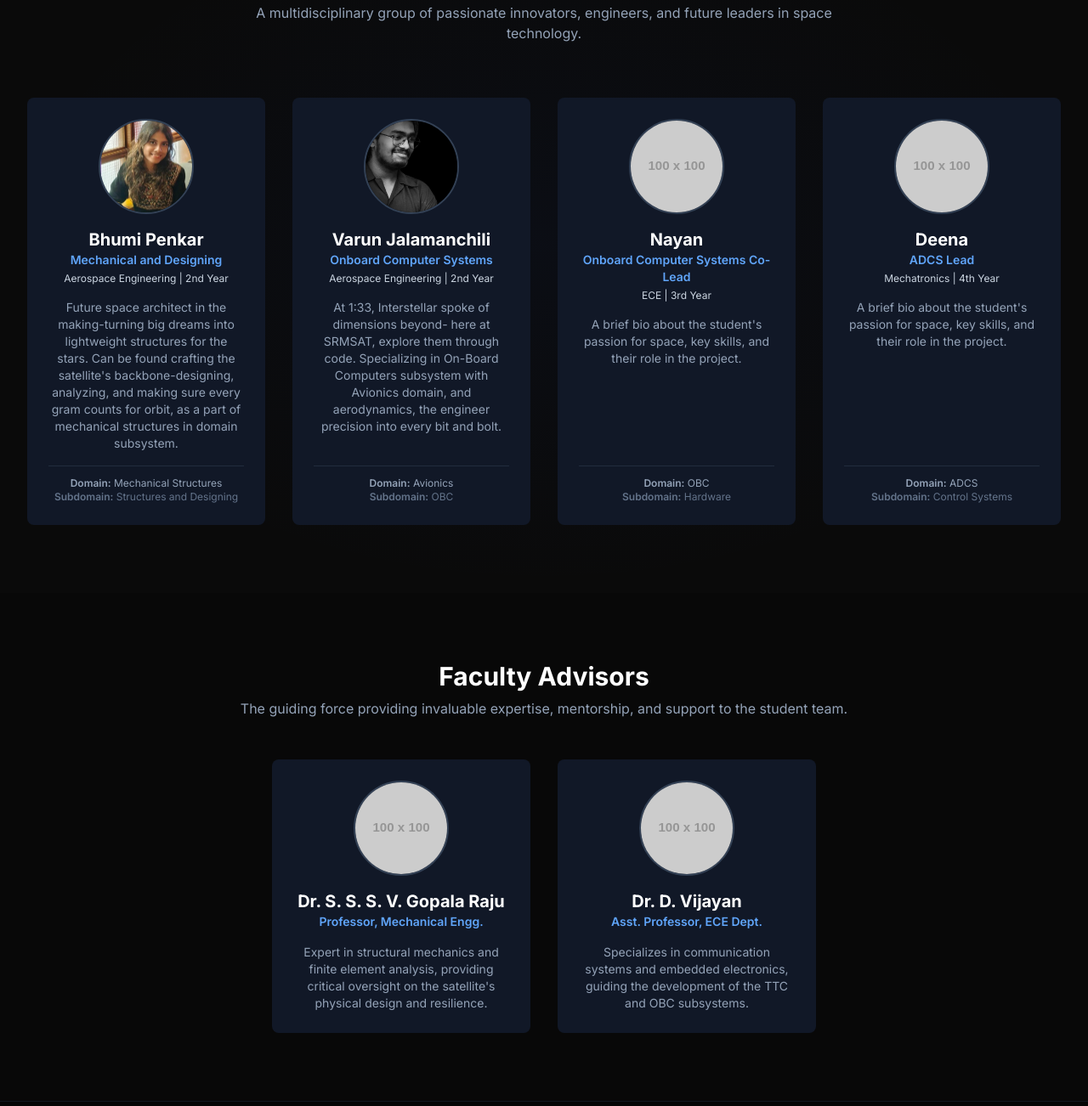
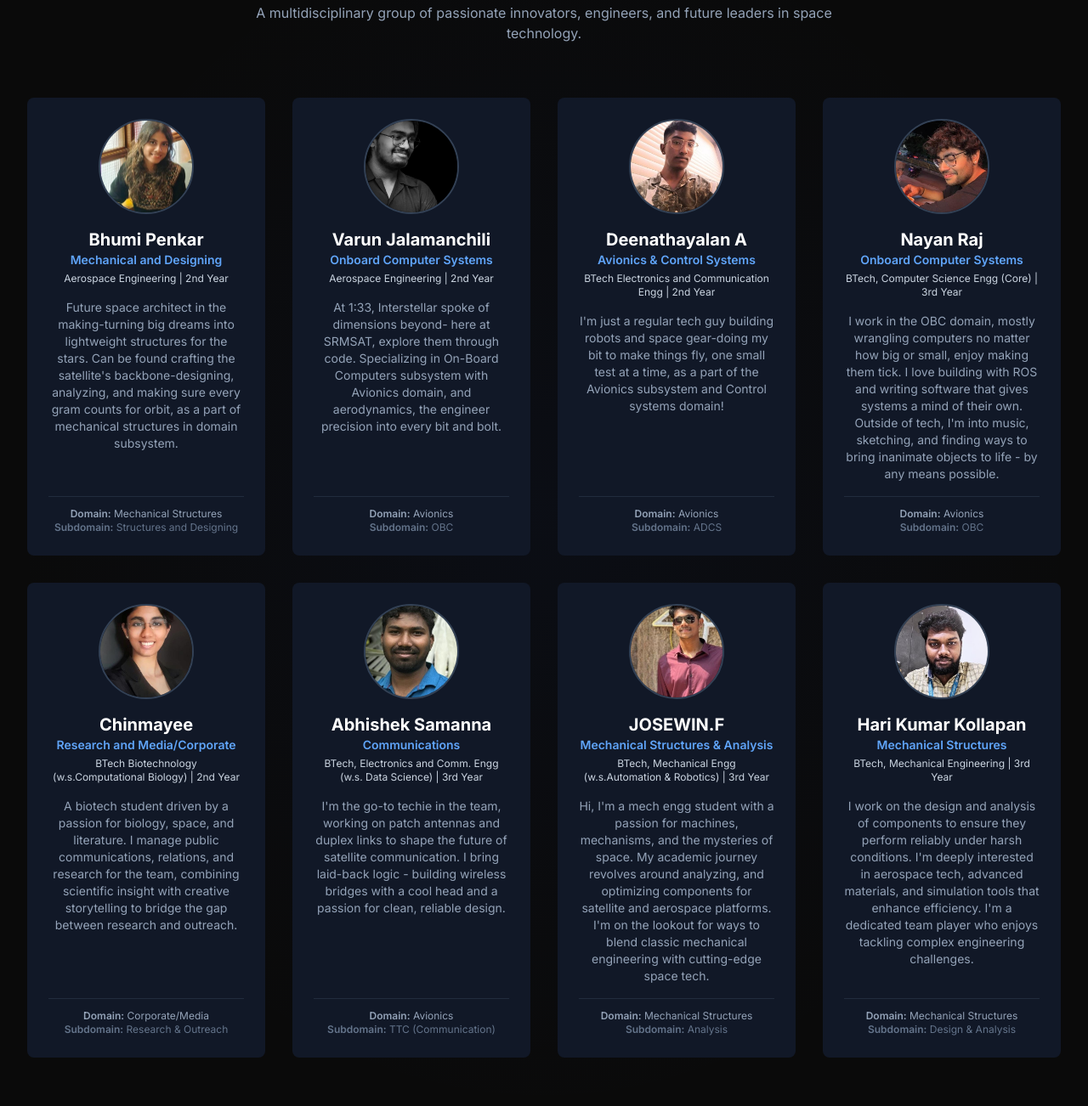
Before and after one commit to varunjalamanchili/SRMSAT2, a plain HTML site: page team.html in a window 1280 px wide. Shown: the part 498-1800 px from the top of the page at 85% size. Drawn offline with nearby package versions, Linux system fonts and the light colour scheme; placeholder pictures from the web are drawn by us.

Commit message:
Add files via upload

```diff
--- a/team.html
+++ b/team.html
@@ -102,7 +102,7 @@
                     <div class="team-card rounded-lg p-6 flex flex-col text-center">
                         <img class="w-28 h-28 rounded-full mx-auto mb-4 border-2 border-slate-700 object-cover" src="varun.jpg" alt="Varun">
                         <h3 class="text-xl font-bold text-white">Varun Jalamanchili</h3>
-                        <p class="text-blue-400 font-semibold text-sm">Onboard Computer Systems </p>
+                        <p class="text-blue-400 font-semibold text-sm">Onboard Computer Systems</p>
                         <p class="text-slate-300 text-xs mt-1">Aerospace Engineering | 2nd Year</p>
                         <p class="text-slate-400 mt-4 text-sm flex-grow">At 1:33, Interstellar spoke of dimensions beyond- here at SRMSAT, explore them through code. Specializing in On-Board Computers subsystem with Avionics domain, and aerodynamics, the engineer precision into every bit and bolt.</p>
                         <div class="mt-4 pt-3 border-t border-slate-700/50 text-xs">
@@ -111,33 +111,84 @@
                         </div>
                     </div>
 
-                    <!-- Team Member Card: Nayan -->
+                    <!-- Team Member Card: Deenathayalan A -->
                     <div class="team-card rounded-lg p-6 flex flex-col text-center">
-                        <img class="w-28 h-28 rounded-full mx-auto mb-4 border-2 border-slate-700" src="https://placehold.co/100x100/1e293b/ffffff?text=Nayan" alt="Nayan">
-                        <h3 class="text-xl font-bold text-white">Nayan</h3>
-                        <p class="text-blue-400 font-semibold text-sm">Onboard Computer Systems Co-Lead</p>
-                        <p class="text-slate-300 text-xs mt-1">ECE | 3rd Year</p>
-                        <p class="text-slate-400 mt-4 text-sm flex-grow">A brief bio about the student's passion for space, key skills, and their role in the project.</p>
+                        <img class="w-28 h-28 rounded-full mx-auto mb-4 border-2 border-slate-700 object-cover" src="deena.jpg" alt="Deenathayalan A">
+                        <h3 class="text-xl font-bold text-white">Deenathayalan A</h3>
+                        <p class="text-blue-400 font-semibold text-sm">Avionics & Control Systems</p>
+                        <p class="text-slate-300 text-xs mt-1">BTech Electronics and Communication Engg | 2nd Year</p>
+                        <p class="text-slate-400 mt-4 text-sm flex-grow">I'm just a regular tech guy building robots and space gear-doing my bit to make things fly, one small test at a time, as a part of the Avionics subsystem and Control systems domain!</p>
                         <div class="mt-4 pt-3 border-t border-slate-700/50 text-xs">
-                            <p class="text-slate-400"><strong class="font-semibold">Domain:</strong> OBC</p>
-                            <p class="text-slate-500"><strong class="font-semibold">Subdomain:</strong> Hardware</p>
+                            <p class="text-slate-400"><strong class="font-semibold">Domain:</strong> Avionics</p>
+                            <p class="text-slate-500"><strong class="font-semibold">Subdomain:</strong> ADCS</p>
                         </div>
                     </div>
 
-                    <!-- Team Member Card: Deena -->
+                    <!-- Team Member Card: Nayan Raj -->
                     <div class="team-card rounded-lg p-6 flex flex-col text-center">
-                        <img class="w-28 h-28 rounded-full mx-auto mb-4 border-2 border-slate-700" src="https://placehold.co/100x100/1e293b/ffffff?text=Deena" alt="Deena">
-                        <h3 class="text-xl font-bold text-white">Deena</h3>
-                        <p class="text-blue-400 font-semibold text-sm">ADCS Lead</p>
-                        <p class="text-slate-300 text-xs mt-1">Mechatronics | 4th Year</p>
-                        <p class="text-slate-400 mt-4 text-sm flex-grow">A brief bio about the student's passion for space, key skills, and their role in the project.</p>
+                        <img class="w-28 h-28 rounded-full mx-auto mb-4 border-2 border-slate-700 object-cover" src="NAYAN%20.jpg" alt="Nayan Raj">
+                        <h3 class="text-xl font-bold text-white">Nayan Raj</h3>
+                        <p class="text-blue-400 font-semibold text-sm">Onboard Computer Systems</p>
+                        <p class="text-slate-300 text-xs mt-1">BTech, Computer Science Engg (Core) | 3rd Year</p>
+                        <p class="text-slate-400 mt-4 text-sm flex-grow">I work in the OBC domain, mostly wrangling computers no matter how big or small, enjoy making them tick. I love building with ROS and writing software that gives systems a mind of their own. Outside of tech, I'm into music, sketching, and finding ways to bring inanimate objects to life - by any means possible.</p>
                         <div class="mt-4 pt-3 border-t border-slate-700/50 text-xs">
-                            <p class="text-slate-400"><strong class="font-semibold">Domain:</strong> ADCS</p>
-                            <p class="text-slate-500"><strong class="font-semibold">Subdomain:</strong> Control Systems</p>
+                            <p class="text-slate-400"><strong class="font-semibold">Domain:</strong> Avionics</p>
+                            <p class="text-slate-500"><strong class="font-semibold">Subdomain:</strong> OBC</p>
                         </div>
                     </div>
 
-                    <!-- And so on for the rest of the team... -->
+                    <!-- Team Member Card: Chinmayee -->
+                    <div class="team-card rounded-lg p-6 flex flex-col text-center">
+                        <img class="w-28 h-28 rounded-full mx-auto mb-4 border-2 border-slate-700 object-cover" src="CHINMAYEE.jpg" alt="Chinmayee Bhattacharjee
+                    ">
+                        <h3 class="text-xl font-bold text-white">Chinmayee</h3>
+                        <p class="text-blue-400 font-semibold text-sm">Research and Media/Corporate</p>
+                        <p class="text-slate-300 text-xs mt-1">BTech Biotechnology (w.s.Computational Biology) | 2nd Year</p>
+                        <p class="text-slate-400 mt-4 text-sm flex-grow">A biotech student driven by a passion for biology, space, and literature. I manage public communications, relations, and research for the team, combining scientific insight with creative storytelling to bridge the gap between research and outreach.</p>
+                        <div class="mt-4 pt-3 border-t border-slate-700/50 text-xs">
+                            <p class="text-slate-400"><strong class="font-semibold">Domain:</strong> Corporate/Media</p>
+                            <p class="text-slate-500"><strong class="font-semibold">Subdomain:</strong> Research & Outreach</p>
+                        </div>
+                    </div>
+
+                    <!-- Team Member Card: Abhishek Samanna -->
+                    <div class="team-card rounded-lg p-6 flex flex-col text-center">
+                        <img class="w-28 h-28 rounded-full mx-auto mb-4 border-2 border-slate-700 object-cover" src="ABHISHEK.jpg" alt="Abhishek Samanna">
+                        <h3 class="text-xl font-bold text-white">Abhishek Samanna</h3>
+                        <p class="text-blue-400 font-semibold text-sm">Communications </p>
+                        <p class="text-slate-300 text-xs mt-1">BTech, Electronics and Comm. Engg (w.s. Data Science) | 3rd Year</p>
+                        <p class="text-slate-400 mt-4 text-sm flex-grow">I'm the go-to techie in the team, working on patch antennas and duplex links to shape the future of satellite communication. I bring laid-back logic - building wireless bridges with a cool head and a passion for clean, reliable design.</p>
+                        <div class="mt-4 pt-3 border-t border-slate-700/50 text-xs">
+                            <p class="text-slate-400"><strong class="font-semibold">Domain:</strong> Avionics</p>
+                            <p class="text-slate-500"><strong class="font-semibold">Subdomain:</strong> TTC (Communication)</p>
+                        </div>
+                    </div>
+
+                    <!-- Team Member Card: JOSEWIN F -->
+                    <div class="team-card rounded-lg p-6 flex flex-col text-center">
+                        <img class="w-28 h-28 rounded-full mx-auto mb-4 border-2 border-slate-700 object-cover" src="JOSEWIN%20F.jpg" alt="JOSEWIN F">
+                        <h3 class="text-xl font-bold text-white">JOSEWIN.F</h3>
+                        <p class="text-blue-400 font-semibold text-sm">Mechanical Structures & Analysis</p>
+                        <p class="text-slate-300 text-xs mt-1">BTech, Mechanical Engg (w.s.Automation & Robotics) | 3rd Year</p>
+                        <p class="text-slate-400 mt-4 text-sm flex-grow">Hi, I'm a mech engg student with a passion for machines, mechanisms, and the mysteries of space. My academic journey revolves around analyzing, and optimizing components for satellite and aerospace platforms. I'm on the lookout for ways to blend classic mechanical engineering with cutting-edge space tech.</p>
+                        <div class="mt-4 pt-3 border-t border-slate-700/50 text-xs">
+                            <p class="text-slate-400"><strong class="font-semibold">Domain:</strong> Mechanical Structures</p>
+                            <p class="text-slate-500"><strong class="font-semibold">Subdomain:</strong> Analysis</p>
+                        </div>
+                    </div>
+
+                    <!-- Team Member Card: Hari Kumar Kollapan -->
+                    <div class="team-card rounded-lg p-6 flex flex-col text-center">
+                        <img class="w-28 h-28 rounded-full mx-auto mb-4 border-2 border-slate-700 object-cover" src="HARI.jpg" alt="Hari Kumar Kollapan">
+                        <h3 class="text-xl font-bold text-white">Hari Kumar Kollapan</h3>
+                        <p class="text-blue-400 font-semibold text-sm">Mechanical Structures</p>
+                        <p class="text-slate-300 text-xs mt-1">BTech, Mechanical Engineering | 3rd Year</p>
+                        <p class="text-slate-400 mt-4 text-sm flex-grow">I work on the design and analysis of components to ensure they perform reliably under harsh conditions. I'm deeply interested in aerospace tech, advanced materials, and simulation tools that enhance efficiency. I'm a dedicated team player who enjoys tackling complex engineering challenges.</p>
+                        <div class="mt-4 pt-3 border-t border-slate-700/50 text-xs">
+                            <p class="text-slate-400"><strong class="font-semibold">Domain:</strong> Mechanical Structures</p>
+                            <p class="text-slate-500"><strong class="font-semibold">Subdomain:</strong> Design & Analysis</p>
+                        </div>
+                    </div>
 
                 </div>
             </div>
```
Also changed, not shown: ABHISHEK.jpg (added), CHINMAYEE.jpg (added), HARI.jpg (added), JOSEWIN F.jpg (added), NAYAN .jpg (added), deena.jpg (added).
